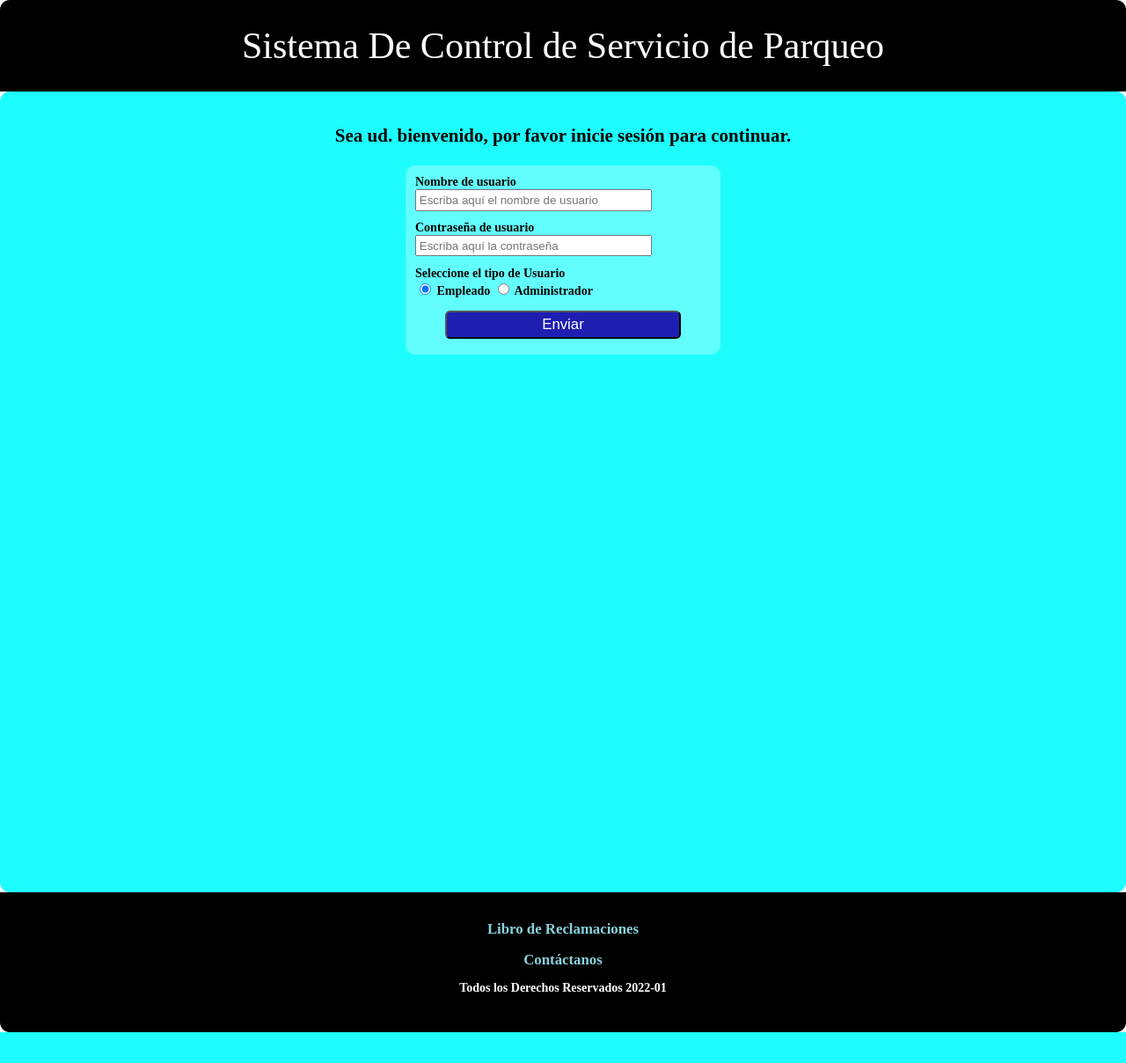
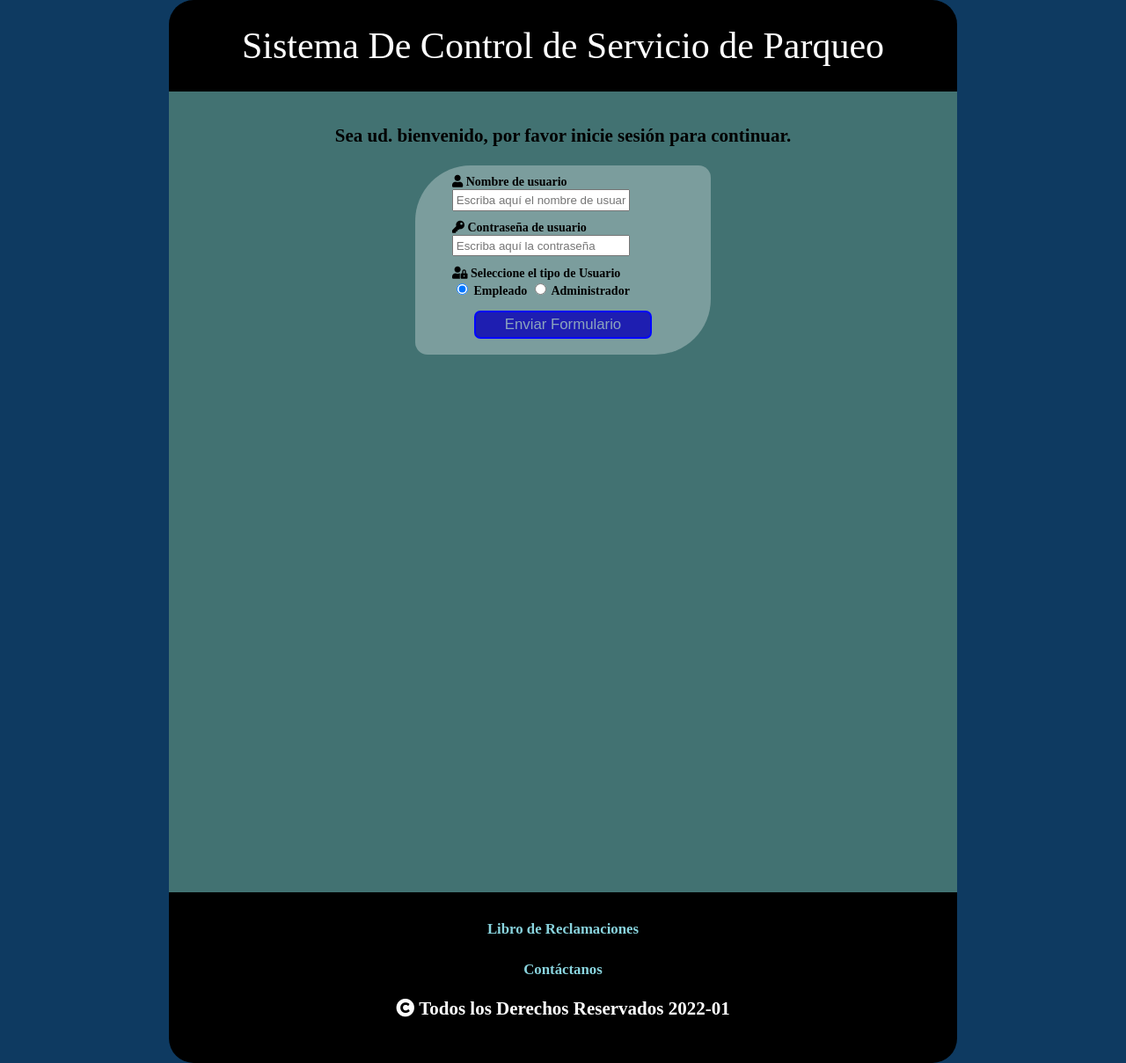
Before and after one commit to Fredy-cod/Sistema-de-control-de-servicio-de-parqueo, a Flask app: page /login in a window 1280 px wide. Shown: the whole page at 88% size. Before the commit the page ends 1173 px from the top, so only its background shows below. Run offline with Flask 2, Linux system fonts and the light colour scheme; some libraries are stand-ins or nearby versions.

Commit message:
Añadido algunos formatos en css

```diff
--- a/app.py
+++ b/app.py
@@ -1,7 +1,5 @@
 from flask import Flask, render_template, session, redirect, request, url_for
-from flask_session import Session
 from lib.database import database
-from datetime import datetime
 
 #variables generales del servidor de BBDD
 kwargs= {
@@ -32,17 +30,26 @@ def login():
 
 @app.route("/main", methods=["GET", "POST"])
 def main():
+    join_str=db.join("propietarios", "vehiculos")
     if request.method=="POST" and not "username" in session:
-        session["username"]= request.form.get("user")
-        cadena=db.join("propietarios", "vehiculos")
-        return render_template("main.html", customers= db.getRecords("placa, nombre_completo", cadena))
-    else:
-        return redirect(url_for("init"))
+        username= request.form.get("username")
+        password= request.form.get("password")
+        users= db.getRecords("nombre_usuario, contrasenha", "playas")
+        return render_template("main.html", customers= db.getRecords("placa, nombre_completo", join_str)) #Eliminar para verificación
+        for i in users:
+            if i[1] == password and i[0] == username:
+                session["username"]= username
+                return render_template("main.html", customers= db.getRecords("placa, nombre_completo", join_str))
+    elif "username" in session:
+        return render_template("main.html", customers= db.getRecords("placa, tipo, nombre_completo", join_str))
+    return redirect(url_for("login"))
 
 @app.route("/logout")
 def logout():
-    #Eliminar el elemento user
+    if "username" in session:
+        session.clear()
     return redirect(url_for("init"))
+
 
 if __name__=="__main__":
     app.run(debug=True)
--- a/lib/database.py
+++ b/lib/database.py
@@ -65,7 +65,7 @@ class database:
             Ejemplo:
             join("casas", "veredas", "postes"...):
             Retorna: "casas INNER JOIN veredas ON casas.id_casa = veredas.id_casa INNER JOIN postes ON veredas.id_vereda = postes.id_vereda".'''
-        query= f"{args[0]} INNER JOIN "
+        query= f"{args[0]} "
         for index in range(1, len(args)):
             query += f"INNER JOIN {args[index]} ON {args[index-1]}.id_{args[index-1][:-1]} = {args[index]}.id_{args[index-1][:-1]} "
         return query
--- a/static/css/layout.css
+++ b/static/css/layout.css
@@ -4,12 +4,19 @@ html {
 }
 
 body {
+    text-align: center;
     margin: 0;
     padding: 0;
     font-family: 'Times New Roman', Times, serif;
+    background-color: rgb(14, 58, 97);
+}
+
+#body {
     font-style: normal;
     display: block;
     text-align: center;
+    max-width: 70%;
+    margin: auto;
 }
 
 menu {
@@ -18,7 +25,7 @@ menu {
 
 #title {
     padding: 2rem;
-    border-radius: 0.8rem 0.8rem 0rem  0rem;
+    border-radius: 2rem 2rem 0rem  0rem;
     background-color: black;
     color: white;
     font-size: 3rem;
@@ -26,14 +33,14 @@ menu {
 
 #footer {
     padding: 2rem;
-    border-radius: 0rem 0rem 0.8rem 0.8rem;
+    border-radius: 0rem 0rem 2rem 2rem;
     background-color: black;
     color: white;
     font-size: 1.5rem;
 }
 
 .subtitle {
-    font-size: 1.5rem;
+    font-size: 1.3rem;
     font-weight: bold;
 }
 
@@ -44,8 +51,9 @@ menu {
 
 .button {
     background-color: rgb(30, 30, 177);
-    color: rgb(255, 255, 255);
-    border-radius: 0.4rem;
+    color:rgb(140, 165, 189);
+    border-radius: 0.5rem;
+    border: 0.2rem rgb(1, 6, 255) solid;
     font-size: 1.2rem;
     padding: 0.3rem 0.5rem;
     margin: 0.5rem;
@@ -53,8 +61,8 @@ menu {
 }
 
 .button:hover {
+    color: rgb(255, 255, 255);
     background-color:rgb(1, 6, 255);
-    color:rgb(144, 162, 179);
 }
 
 a {
@@ -64,10 +72,6 @@ a {
     font-weight: bold;
     font-size: 1.2rem;
     padding: 0.3rem 0.5rem;
-}
-
-p {
-    font-size: 1rem;
 }
 
 h1 {
@@ -82,12 +86,24 @@ h3 {
     font-size: 1.5rem;
 }
 
+h4 {
+    font-size: 1rem;
+}
+
+h5 {
+    font-size: 0.8rem;
+}
+
+h6 {
+    font-size: 0.5rem;
+}
+
 table {
     border-spacing: 0;
 }
 
 td, th {
-    padding: 0.1rem;
+    padding: 0.1rem 0.5rem;
     border: 1px solid black;
 }
 
--- a/static/css/login.css
+++ b/static/css/login.css
@@ -1,7 +1,6 @@
 #login_content {
     min-height: 65rem;
-    background-color: rgb(30, 253, 253);
-    border-radius: 0.8rem;
+    background-color: rgb(66, 114, 114);
     margin: auto;
     padding: 1.2rem;
     box-sizing: border-box;
@@ -13,10 +12,11 @@ image {
 }
 
 #login_form {
+    box-sizing: border-box;
     width: 24rem;
-    padding: 0.8rem;
+    padding: 0.8rem 3rem;
     margin: auto auto;
-    border-radius: 0.8rem;
+    border-radius: 4.5rem 1rem;
     background-color: rgba(255, 255, 255, 0.3);
     text-align: left;
 }
--- a/templates/layout.html
+++ b/templates/layout.html
@@ -5,10 +5,12 @@
         <meta author="Fredy Goolberth Quispe Neira"/>
         <meta keywords="PyMySQL, CSS, HTML, JS, Python, Flask"/>
         <link rel="stylesheet" type="text/css" href="{{ url_for('static', filename='css/layout.css') }}"/>
+        <link rel="stylesheet" href="https://use.fontawesome.com/releases/v5.8.1/css/all.css" integrity="sha384-50oBUHEmvpQ+1lW4y57PTFmhCaXp0ML5d60M1M7uH2+nqUivzIebhndOJK28anvf" crossorigin="anonymous">
         {% block style_css %}{% endblock %}
         <script type="text/javascript" language="javascript" src="{{ url_for('static', filename='js/layout.js') }}"></script>
     </head>
     <body>
+        <div id="body">
             <header id="title">
                 Sistema De Control de Servicio de Parqueo
             </header>
@@ -16,8 +18,9 @@
             <footer id="footer">
                 <a href="/">Libro de Reclamaciones</a>
                 <p><a href="mailto: fredy.quispe@ucsp.edu.pe">Contáctanos</a></p>
-            <p>Todos los Derechos Reservados 2022-01</p>
+                <p><i class="fa fa-copyright"></i> Todos los Derechos Reservados 2022-01</p>
             </footer>
             {% block script %}{% endblock %}
+        </div>
     </body>
 </html>
--- a/templates/login.html
+++ b/templates/login.html
@@ -7,14 +7,14 @@
 <div id="login_content">
     <h3>Sea ud. bienvenido, por favor inicie sesión para continuar.</h3>
     <form id="login_form" action="{{ url_for('main') }}" method='post' ><b>
-        <label>Nombre de usuario<br><input type="text" name="username" required placeholder="Escriba aquí el nombre de usuario" /></label><br>
-        <label>Contraseña de usuario<br><input type="password" name="password" required placeholder="Escriba aquí la contraseña" /></label><br>
-        <label>Seleccione el tipo de <b>Usuario</b></label><br>
+        <label><i class="fa fa-user"></i> Nombre de usuario<br><input type="text" name="username" required placeholder="Escriba aquí el nombre de usuario" /></label><br>
+        <label><i class="fa fa-key"></i> Contraseña de usuario<br><input type="password" name="password" required placeholder="Escriba aquí la contraseña" /></label><br>
+        <label><i class="fa fa-user-lock"></i> Seleccione el tipo de <b>Usuario</b></label><br>
         <input type="radio" id="employee" name="user_type" value="employee" checked>
         <label for="employee">Empleado</label>
         <input type="radio" id="admin" name="user_type" value="admin">
         <label for="admin">Administrador</label>
-        <section id="buttonContainer" style="text-align: center; grid-area: button;"><input type="submit" id="submit" class="button" value="Enviar" ></section>
+        <section id="buttonContainer" style="text-align: center; grid-area: button;"><input type="submit" id="submit" class="button" value="Enviar Formulario" ></section>
     </form>
 </div>
 {% endblock %}
```
Also changed, not shown: demo.py (added, +8 -0 lines), static/css/home.css (+3 -4 lines), static/css/main.css (+12 -6 lines), static/js/main.js (+16 -16 lines), templates/home.html (+5 -4 lines), templates/logout.html (deleted, +0 -11 lines), templates/main.html (+19 -11 lines), static/css/logout.css (deleted), static/js/logout.js (deleted). Lines whose indentation alone changed are shown as unchanged.
